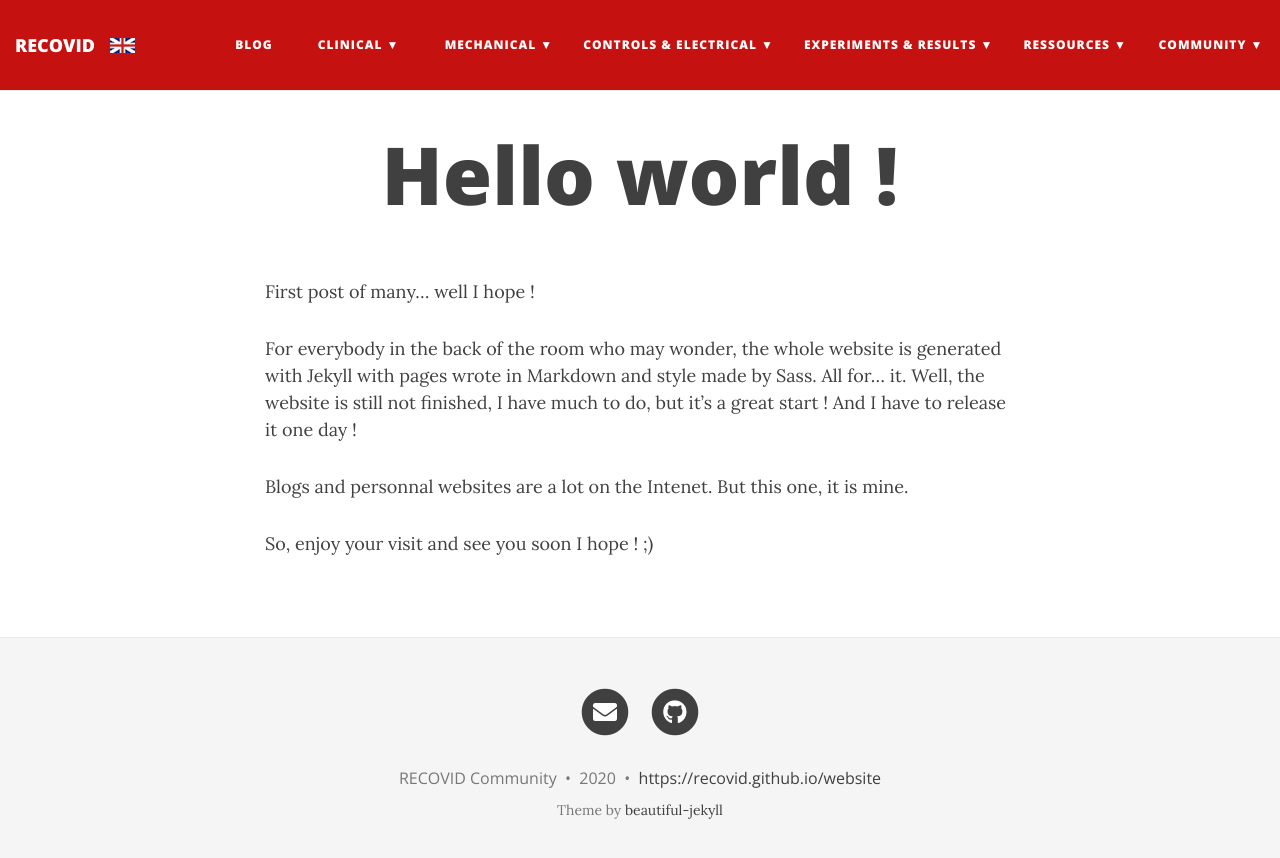
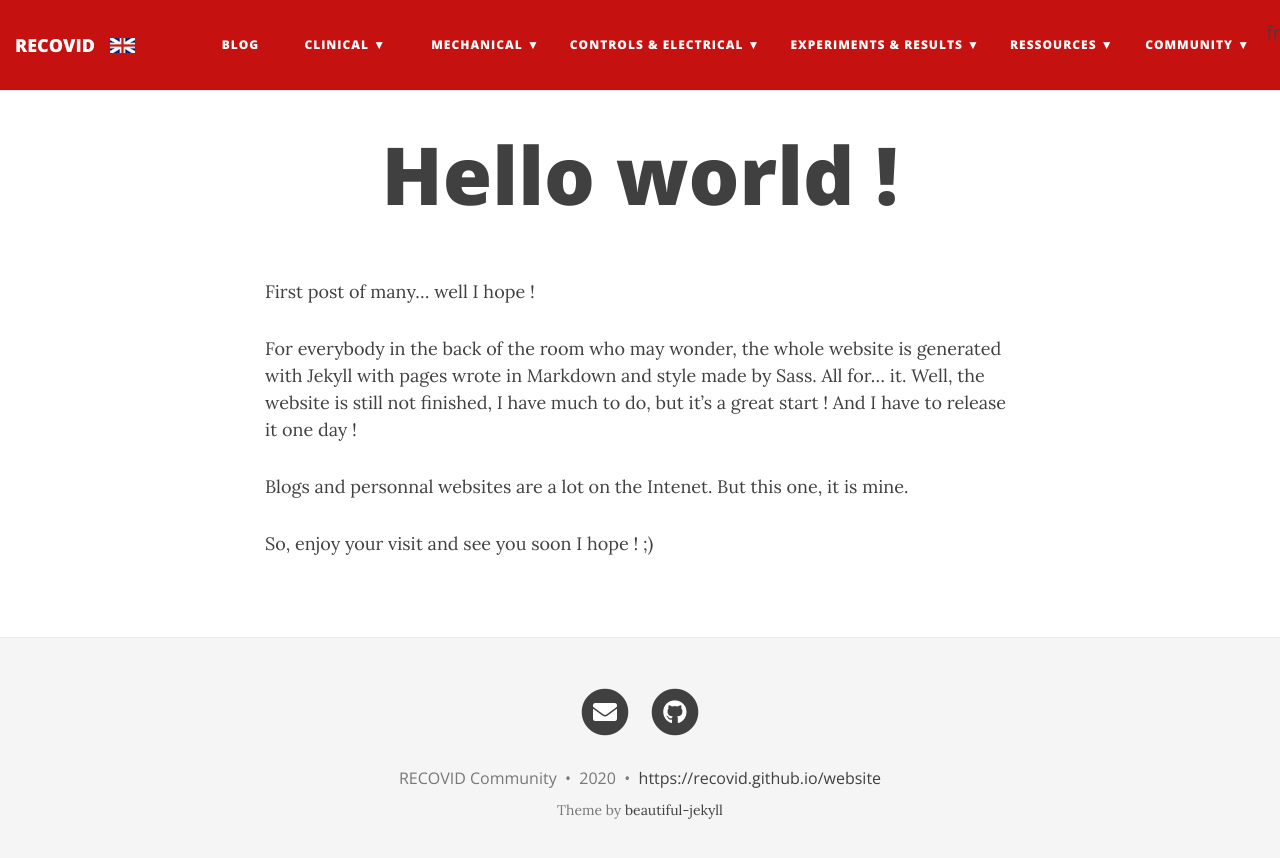
Before and after one commit to rstephane/multilingual, a Jekyll site: the page built from _posts/2016-01-01-hello-world.md, in a window 1280 px wide. Shown: the top 858 px of the page. Built offline with Jekyll 4.4.1, drawn with Linux system fonts in a browser that asks for light colours; nearby versions of some CDN libraries.

Commit message:
test debug lang

```diff
--- a/_includes/nav-fr.html
+++ b/_includes/nav-fr.html
@@ -25,7 +25,7 @@
         </li>
 
 {% assign site.my_lang = "fr" %}
-
+{{ site.my_lang }}
 
       {%- for link in site.navbar-links-fr -%}
         {%- if link[1].first %}
--- a/_includes/nav.html
+++ b/_includes/nav.html
@@ -23,7 +23,7 @@
         </li>
 
         {% assign site.my_lang = "en" %}
-
+{{ site.my_lang }}
 
       {%- for link in site.navbar-links -%}
         {%- if link[1].first %}
```
